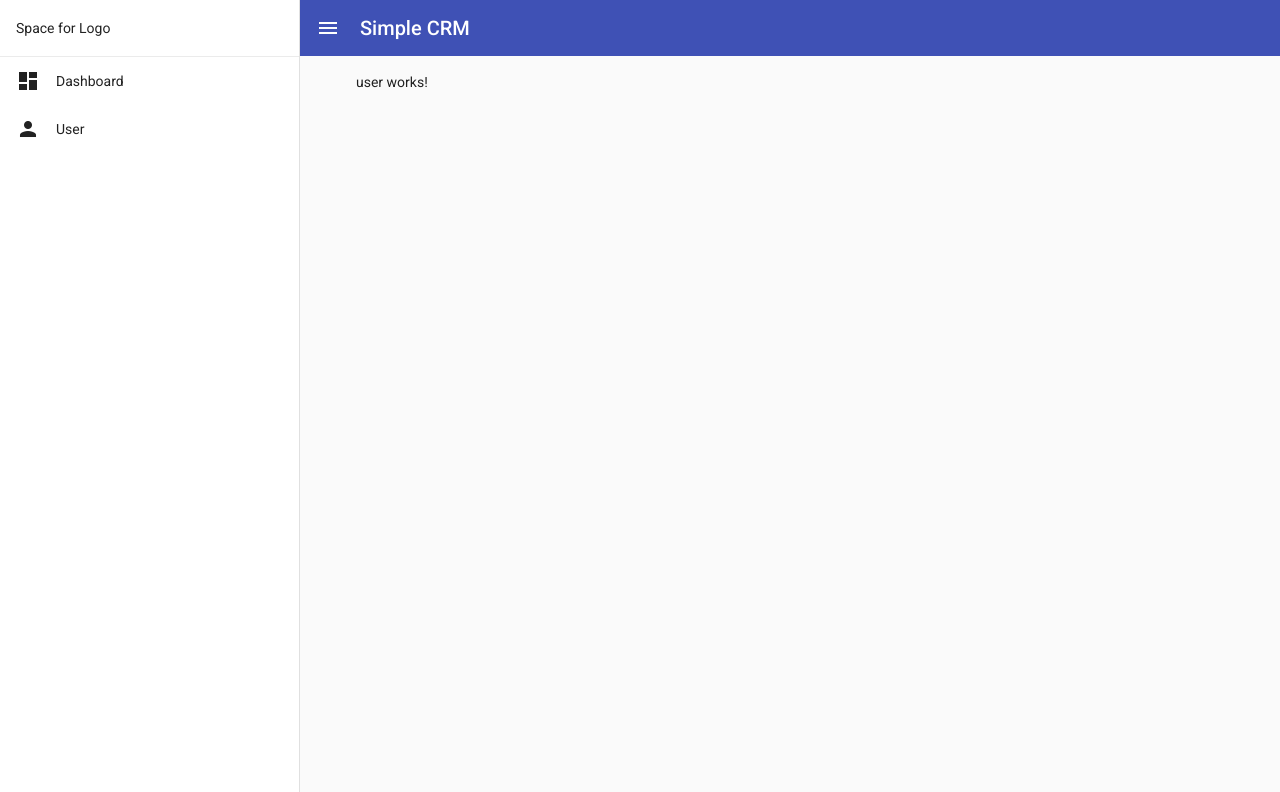
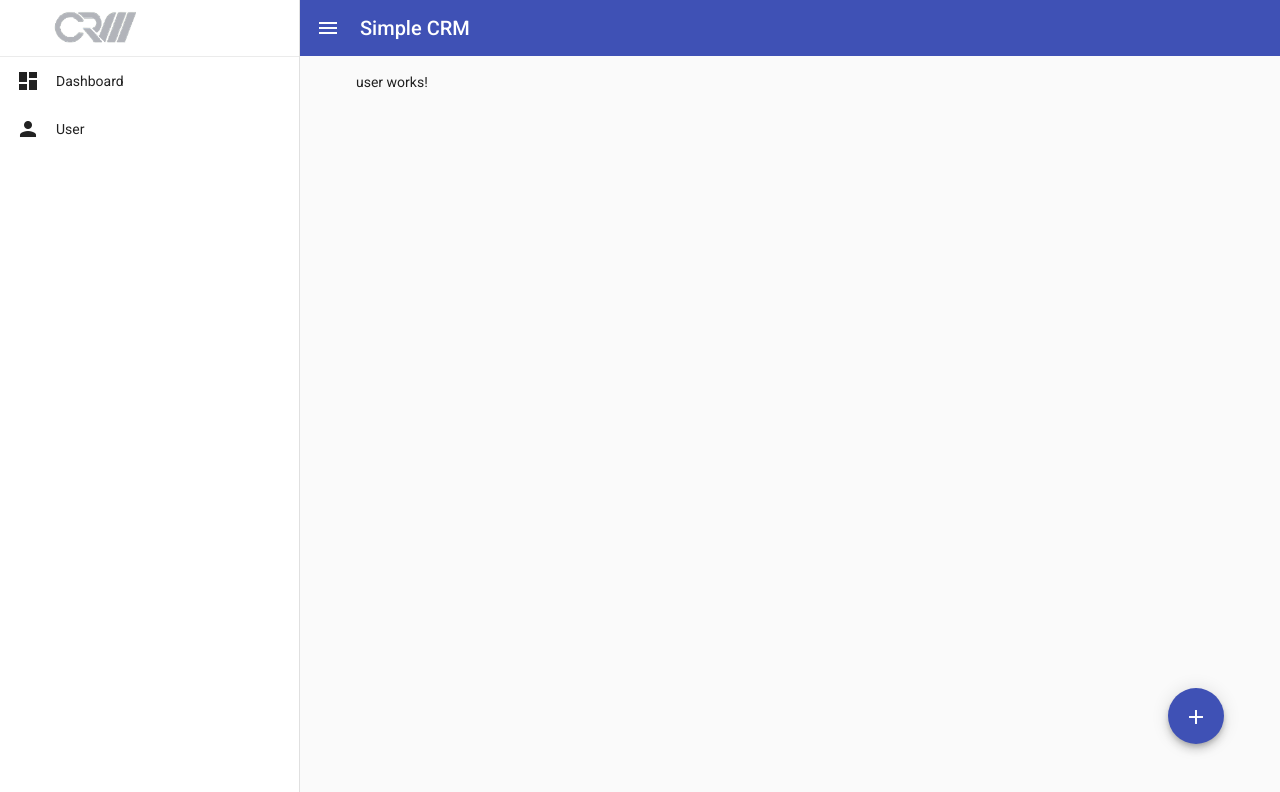
Before and after one commit to PeterSteinlesberger/simple-CRM, an Angular app: page /user in a window 1280 px wide. Shown: the top 792 px of the page. Built offline with nearby package versions, Linux system fonts and the light colour scheme.

Commit message:
add: user btn

```diff
--- a/src/app/app.component.html
+++ b/src/app/app.component.html
@@ -1,7 +1,7 @@
 <mat-drawer-container class="mat-drawer-container" autosize>
   <mat-drawer #drawer class="sidenav" mode="side" [opened]="true">
     <div class="logo-container">
-    Space for Logo
+  <img class="logo-img" src="assets/img/Logo.png">
   </div>
   <ul>
     <li routerLink="/" routerLinkActive="router-link-active"><mat-icon>dashboard</mat-icon> Dashboard</li>
--- a/src/app/app.component.scss
+++ b/src/app/app.component.scss
@@ -21,6 +21,11 @@
     align-items: center;
     padding-left: 16px;
     padding-right: 16px;
+}
+
+.logo-img {
+    height: 40px;
+    margin-left: 36px;
 }
 
 .toolbar-container {
--- a/src/app/user/user.component.html
+++ b/src/app/user/user.component.html
@@ -1 +1,6 @@
 <p>user works!</p>
+
+<button class="user-btn" matTooltip="Add user" mat-fab color="primary">
+    <mat-icon>add</mat-icon>
+
+  </button>
--- a/src/app/user/user.component.scss
+++ b/src/app/user/user.component.scss
@@ -0,0 +1,5 @@
+.user-btn {
+    position: absolute;
+    right: 56px;
+    bottom: 56px;
+}
```
Also changed, not shown: src/app/app.module.ts (+5 -2 lines), src/assets/img/Logo.png (added).
